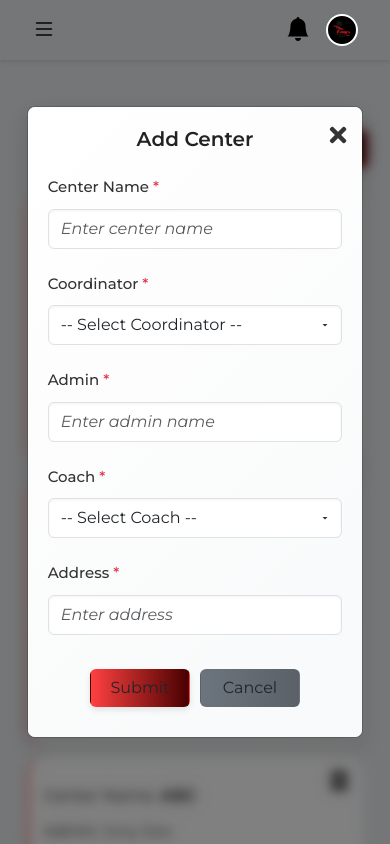
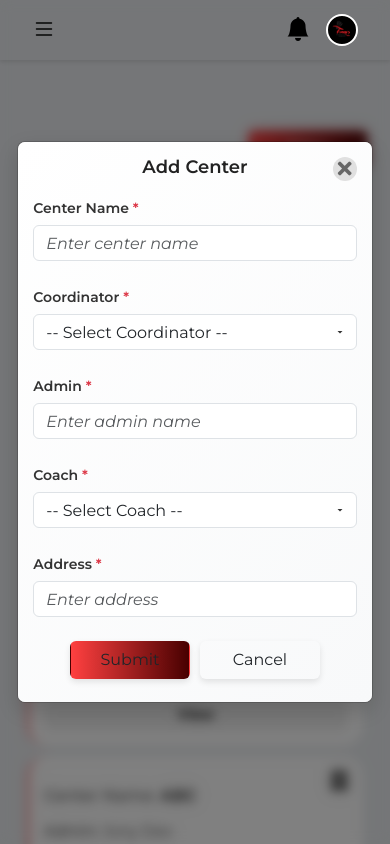
Before and after one commit to kalkutenikita2001/Timers_Last, a CodeIgniter app: page /timersacademy/superadmin/Center in a window 390 px wide, after a click on "Add Center". Run offline with CodeIgniter, Linux system fonts and the light colour scheme.

Commit message:
Added New changes

```diff
--- a/application/views/superadmin/Center.php
+++ b/application/views/superadmin/Center.php
@@ -131,82 +131,63 @@
     }
     .modal-content {
       background: linear-gradient(135deg, #ffffff, #f8f9fa);
-      border-radius: 15px;
-      padding: 30px;
-      max-width: 600px;
+      border-radius: 8px;
+      padding: 20px;
+      max-width: 450px;
       margin: auto;
-      border: 2px solid #007bff;
+      border: 2px solid #ff4040;
       box-shadow: 0 8px 20px rgba(0, 0, 0, 0.15);
-      animation: fadeInScale 0.3s ease-in-out;
-      position: relative; /* Added for positioning close button */
-    }
-    @keyframes fadeInScale {
-      0% { opacity: 0; transform: scale(0.95); }
-      100% { opacity: 1; transform: scale(1); }
+      position: relative;
     }
     .modal-content h3 {
       text-align: center;
       font-weight: 600;
-      margin-bottom: 25px;
+      margin-bottom: 20px;
       color: #222;
-      font-size: 1.5rem;
+      font-size: 1.25rem;
     }
     .modal-close-btn {
       position: absolute;
-      top: 10px;
-      right: 10px;
-      background: none;
+      top: 15px;
+      right: 15px;
+      background: #e0e0e0;
       border: none;
-      font-size: 1.5rem;
-      color: #333;
+      font-size: 1.25rem;
+      color: #666;
       cursor: pointer;
-      transition: color 0.3s ease, transform 0.2s ease;
-    }
-    .modal-close-btn:hover {
-      color: #ff4040;
-      transform: scale(1.2);
+      width: 24px;
+      height: 24px;
+      display: flex;
+      align-items: center;
+      justify-content: center;
+      border-radius: 50%;
     }
     .modal-backdrop.show {
       backdrop-filter: blur(6px);
     }
     .form-group {
-      position: relative;
-      margin-bottom: 1.5rem;
+      margin-bottom: 1rem;
     }
     .form-group label {
-      font-weight: 500;
-      font-size: 15px;
+      font-weight: 600;
+      font-size: 14px;
       color: #333;
-      margin-bottom: 8px;
+      margin-bottom: 6px;
       display: block;
-      transition: color 0.3s ease;
-    }
-    .form-group label::after {
-      content: '';
-      display: block;
-      height: 2px;
-      width: 0;
-      background: #ff4040;
-      transition: width 0.3s ease;
-    }
-    .form-group:focus-within label::after {
-      width: 100%;
     }
     .form-control, .form-control select {
-      height: 48px;
-      border-radius: 10px;
+      height: 40px;
+      border-radius: 8px;
       font-size: 14px;
       border: 1px solid #ced4da;
       background-color: #f9f9f9;
-      padding: 10px 15px;
-      transition: all 0.3s ease;
-      box-shadow: inset 0 1px 3px rgba(0, 0, 0, 0.05);
+      padding: 8px 12px;
+      transition: border-color 0.3s ease, box-shadow 0.3s ease;
     }
     .form-control:focus, .form-control select:focus {
       border-color: #ff4040;
-      box-shadow: 0 0 8px rgba(255, 64, 64, 0.3);
+      box-shadow: 0 0 6px rgba(255, 64, 64, 0.3);
       background-color: #fff;
-      transform: translateY(-2px);
     }
     .form-control::placeholder {
       color: #999;
@@ -219,16 +200,16 @@
       background-position: right 10px center;
       background-size: 12px;
     }
-    .submit-btn, .update-btn, .delete-btn {
-      border-radius: 10px;
-      padding: 12px;
+    .submit-btn, .close-btn {
+      border-radius: 8px;
+      padding: 10px;
       font-weight: 600;
       width: 140px;
-      margin: 10px 5px;
+      margin: 8px 5px;
       border: none;
       color: white;
       box-shadow: 0 3px 6px rgba(0, 0, 0, 0.1);
-      transition: all 0.3s ease;
+      transition: background 0.3s ease, transform 0.2s ease, box-shadow 0.2s ease;
     }
     .submit-btn {
       background: linear-gradient(90deg, #ff4040, #470000);
@@ -238,34 +219,31 @@
       transform: translateY(-2px);
       box-shadow: 0 6px 12px rgba(0, 0, 0, 0.2);
     }
+    .close-btn {
+      background: #e0e0e0;
+      color: #333;
+    }
+    .close-btn:hover {
+      background: #d0d0d0;
+      transform: translateY(-2px);
+      box-shadow: 0 6px 12px rgba(0, 0, 0, 0.2);
+    }
     .update-btn {
-      background: linear-gradient(90deg, #007bff, #0056b3);
+      /* background:#d0d0d0; */
+      box-shadow: 0 3px 6px rgba(0, 0, 0, 0.1);
     }
     .update-btn:hover {
-      background: linear-gradient(90deg, #0056b3, #003d82);
+      /* background: linear-gradient(90deg, #0056b3, #003d82); */
+
       transform: translateY(-2px);
       box-shadow: 0 6px 12px rgba(0, 0, 0, 0.2);
     }
     .delete-btn {
-      background: linear-gradient(90deg, #dc3545, #a71d2a);
+      /* background: linear-gradient(90deg, #dc3545, #a71d2a); */
+      box-shadow: 0 3px 6px rgba(0, 0, 0, 0.1);
     }
     .delete-btn:hover {
-      background: linear-gradient(90deg, #a71d2a, #7a1a20);
-      transform: translateY(-2px);
-      box-shadow: 0 6px 12px rgba(0, 0, 0, 0.2);
-    }
-    .close-btn {
-      background: linear-gradient(90deg, #6c757d, #5a6268);
-      color: white;
-      padding: 8px 15px;
-      font-size: 14px;
-      width: 100px;
-      border-radius: 10px;
-      margin: 10px 5px;
-      transition: all 0.3s ease;
-    }
-    .close-btn:hover {
-      background: linear-gradient(90deg, #5a6268, #4b5156);
+      /* background: linear-gradient(90deg, #a71d2a, #7a1a20); */
       transform: translateY(-2px);
       box-shadow: 0 6px 12px rgba(0, 0, 0, 0.2);
     }
@@ -325,20 +303,27 @@
         padding: 6px 10px;
       }
       .modal-content {
-        max-width: 90%;
-        padding: 20px;
+        max-width: 95%;
+        padding: 15px;
+      }
+      .form-row {
+        flex-direction: column;
+        gap: 10px;
       }
       .form-control, .form-control select {
-        height: 40px;
+        height: 36px;
         font-size: 13px;
       }
-      .submit-btn, .update-btn, .delete-btn, .close-btn {
-        width: 100px;
+      .form-group label {
+        font-size: 14px;
+      }
+      .submit-btn, .close-btn, .update-btn, .delete-btn {
+        width: 120px;
         padding: 8px;
         font-size: 13px;
       }
       .modal-content h3 {
-        font-size: 1.25rem;
+        font-size: 1.125rem;
       }
     }
     @media (min-width: 577px) and (max-width: 768px) {
@@ -358,10 +343,13 @@
         font-size: 13px;
       }
       .modal-content {
-        max-width: 90%;
-        padding: 25px;
+        max-width: 400px;
+        padding: 18px;
       }
-      .submit-btn, .update-btn, .delete-btn, .close-btn {
+      .form-row {
+        gap: 12px;
+      }
+      .submit-btn, .close-btn, .update-btn, .delete-btn {
         width: 120px;
         font-size: 13px;
       }
@@ -372,6 +360,10 @@
       .navbar.sidebar-minimized {
         left: 0;
         width: 100%;
+      }
+      #filterModal .form-row {
+        flex-direction: column;
+        gap: 10px;
       }
     }
     @media (min-width: 769px) and (max-width: 991px) {
@@ -391,7 +383,7 @@
         font-size: 14px;
       }
       .modal-content {
-        max-width: 500px;
+        max-width: 450px;
       }
       .navbar {
         left: 200px;
@@ -412,7 +404,7 @@
         font-size: 15px;
       }
       .modal-content {
-        max-width: 600px;
+        max-width: 450px;
       }
     }
     /* Touch device hover fix */
@@ -511,7 +503,7 @@
 
   <!-- Add Center Modal -->
   <div class="modal fade" id="addCenterModal" tabindex="-1" aria-labelledby="addCenterLabel" aria-hidden="true">
-    <div class="modal-dialog modal-dialog-centered modal-lg">
+    <div class="modal-dialog modal-dialog-centered">
       <div class="modal-content">
         <button type="button" class="modal-close-btn" data-dismiss="modal" aria-label="Close">
           <i class="fas fa-times"></i>
@@ -615,31 +607,30 @@
 
   <!-- Filter Modal -->
   <div class="modal fade" id="filterModal" tabindex="-1" aria-labelledby="filterLabel" aria-hidden="true">
-    <div class="modal-dialog modal-dialog-centered modal-lg">
+    <div class="modal-dialog modal-dialog-centered">
       <div class="modal-content">
+        <button type="button" class="modal-close-btn" data-dismiss="modal" aria-label="Close">
+          <i class="fas fa-times"></i>
+        </button>
         <h3 id="filterLabel">Filter Centers</h3>
         <form id="filterForm" novalidate>
           <div class="form-row">
-            <div class="form-group col-md-6">
+            <div class="form-group col-md-12">
               <label for="filterCenterName">Center Name</label>
               <input type="text" id="filterCenterName" name="filterCenterName" class="form-control" placeholder="Enter center name" />
             </div>
-            <div class="form-group col-md-6">
+            <div class="form-group col-md-12">
               <label for="filterAdmin">Admin</label>
               <input type="text" id="filterAdmin" name="filterAdmin" class="form-control" placeholder="Enter admin name" />
             </div>
-          </div>
-          <div class="form-row">
-            <div class="form-group col-md-6">
+            <div class="form-group col-md-12">
               <label for="filterCoordinator">Coordinator</label>
               <input type="text" id="filterCoordinator" name="filterCoordinator" class="form-control" placeholder="Enter coordinator name" />
             </div>
-            <div class="form-group col-md-6">
+            <div class="form-group col-md-12">
               <label for="filterCoach">Coach</label>
               <input type="text" id="filterCoach" name="filterCoach" class="form-control" placeholder="Enter coach name" />
             </div>
-          </div>
-          <div class="form-row">
             <div class="form-group col-md-12">
               <label for="filterAddress">Address</label>
               <input type="text" id="filterAddress" name="filterAddress" class="form-control" placeholder="Enter address" />
--- a/application/views/superadmin/Finance.php
+++ b/application/views/superadmin/Finance.php
@@ -83,8 +83,8 @@
         }
 
         .table thead th {
-            background-color: #343a40;
-            color: #fff;
+            /* background-color: #343a40; */
+            color: black;
             border-bottom: 2px solid #dee2e6;
             white-space: nowrap;
             padding: 1rem;
@@ -398,7 +398,7 @@
                 <!-- Revenue Table -->
                 <div class="table-container">
                     <table class="table table-bordered table-hover" id="expenseTable">
-                        <thead class="thead-dark">
+                        <thead class="thead-dark1">
                             <tr>
                                 <th>Title</th>
                                 <th>Daily Revenue(₹)</th>
```
Also changed, not shown: application/views/superadmin/Expenses.php (+5 -5 lines).
